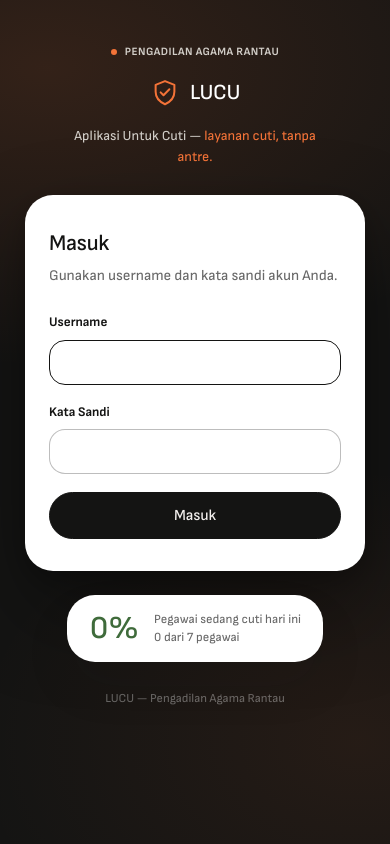
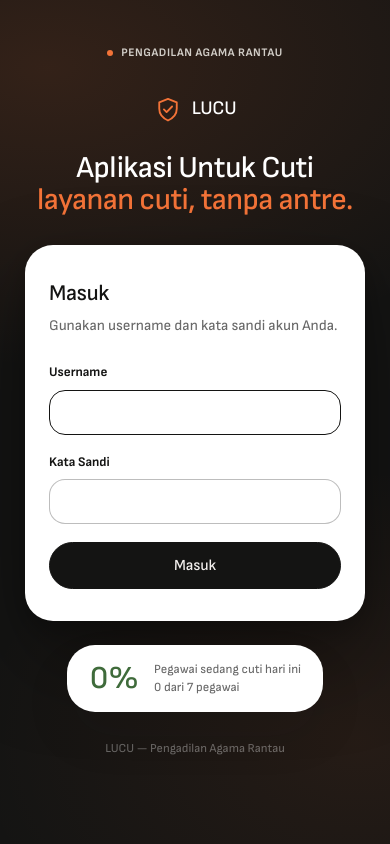
Before and after one commit to hermawan2412/LUCU, a PHP site: page / in a window 390 px wide. Run offline with PHP 8.4, Linux system fonts and the light colour scheme; data comes from the database, SQL or seed files in the repository; data that the repository does not hold is empty.

Commit message:
fix: judul login diperbesar jadi headline, posisi diperbaiki
User minta judul login lebih gede + posisi lebih baik. Ganti dari
caption kecil (.login-tagline, ~0.86rem) jadi headline penuh
(.login-title, clamp 2rem-3rem) - APP_FULL_NAME + tagline, posisinya
digeser dari nempel pojok kiri-atas ke center-vertikal sisi kiri biar
sejajar sama kartu, bukan keliatan kayak footnote kepinggirin.

Bug ketangkep pas verifikasi screenshot: headline segede itu di posisi
center-vertikal-kiri TABRAKAN sama kartu login yang posisinya
true-center (justify-content:center) - kelihatan jelas di lebar 1440px,
huruf terakhir 'Cuti' ketutup kartu. Diperbaiki dengan geser kartu ke
kanan (.login-shell justify-content:flex-end + padding 7vw) bukan
true-center, jadi ada 2 zona jelas kiri(judul)/kanan(kartu) tanpa balik
ke split-panel keras. Breakpoint stack (mobile) dinaikin dari 720px ke
960px buat jaga margin aman di lebar sedang.

Diuji visual di 3 lebar (1440/1000/500px) - gak ada overlap di
manapun, headline w/ text-wrap:balance kebentuk 2 baris rapi.

Co-Authored-By: Claude Sonnet 5 <noreply@anthropic.com>
Claude-Session: https://claude.ai/code/session_01XJh5pLuXcwbyETWpgZzFYP

```diff
--- a/assets/css/app.css
+++ b/assets/css/app.css
@@ -128,30 +128,31 @@ a { color: var(--link-blue); }
     var(--ink);
   display: flex;
   align-items: center;
-  justify-content: center;
-  padding: 32px;
+  justify-content: flex-end;
+  padding: 32px 7vw;
 }
 
 .login-topleft {
   position: absolute;
-  top: 36px;
-  left: 40px;
-  max-width: 320px;
+  top: 50%;
+  left: 6vw;
+  transform: translateY(-50%);
+  max-width: 400px;
 }
 
-.login-topleft .brand-mark .wordmark { color: #fff; font-size: 1.35rem; }
+.login-topleft .brand-mark { margin-top: 18px; }
+.login-topleft .brand-mark .wordmark { color: #fff; font-size: 1.2rem; }
 .login-topleft .brand-mark svg { color: var(--signal-light); }
 
 .login-topleft .badge {
   display: inline-flex;
   align-items: center;
   gap: 8px;
-  font-size: 0.7rem;
+  font-size: 0.72rem;
   font-weight: 700;
-  letter-spacing: 0.04em;
+  letter-spacing: 0.05em;
   text-transform: uppercase;
   color: var(--dust);
-  margin-bottom: 10px;
 }
 
 .login-topleft .badge::before {
@@ -163,15 +164,20 @@ a { color: var(--link-blue); }
   display: inline-block;
 }
 
-.login-tagline {
-  color: var(--dust);
-  font-size: 0.86rem;
-  font-weight: 450;
-  margin: 10px 0 0;
-  line-height: 1.5;
+.login-title {
+  color: #fff;
+  font-size: clamp(2rem, 3.6vw, 3rem);
+  font-weight: 500;
+  line-height: 1.08;
+  letter-spacing: -0.02em;
+  margin: 20px 0 0;
+  text-wrap: balance;
 }
 
-.login-tagline em { font-style: normal; color: var(--signal-light); }
+.login-title em {
+  font-style: normal;
+  color: var(--signal-light);
+}
 
 .login-stat {
   display: flex;
@@ -217,13 +223,13 @@ a { color: var(--link-blue); }
   box-shadow: 0 40px 90px rgba(0, 0, 0, 0.35), 0 8px 24px rgba(0, 0, 0, 0.2);
 }
 
-@media (max-width: 720px) {
+@media (max-width: 960px) {
   .login-shell { display: block; padding: 40px 20px; }
 
-  .login-topleft { position: static; max-width: none; text-align: center; margin: 0 0 28px; }
+  .login-topleft { position: static; transform: none; max-width: none; text-align: center; margin: 0 0 28px; }
   .login-topleft .badge { display: flex; justify-content: center; margin-bottom: 12px; }
   .login-topleft .brand-mark { justify-content: center; }
-  .login-tagline { max-width: 32ch; margin: 10px auto 0; }
+  .login-title { max-width: 36ch; margin: 20px auto 0; font-size: clamp(1.9rem, 6vw, 2.6rem); }
 
   .login-card { margin: 0 auto; max-width: 340px; padding: 32px 24px; }
   .login-stat-floating { position: static; margin: 24px auto 0; max-width: 340px; }
@@ -310,7 +316,7 @@ a { color: var(--link-blue); }
   color: rgba(255, 255, 255, 0.35);
 }
 
-@media (max-width: 720px) {
+@media (max-width: 960px) {
   .login-footer { position: static; margin-top: 28px; }
 }
 
--- a/index.php
+++ b/index.php
@@ -20,8 +20,8 @@ $statCuti = cuti_statistik_hari_ini($db);
   <div class="login-shell">
     <div class="login-topleft">
       <span class="badge"><?= e(APP_INSTANSI) ?></span>
-      <div class="brand-mark"><?= brand_mark_svg(30) ?><span class="wordmark"><?= e(APP_NAME) ?></span></div>
-      <p class="login-tagline"><?= e(APP_FULL_NAME) ?> &mdash; <em>layanan cuti, tanpa antre.</em></p>
+      <div class="brand-mark"><?= brand_mark_svg(28) ?><span class="wordmark"><?= e(APP_NAME) ?></span></div>
+      <h1 class="login-title"><?= e(APP_FULL_NAME) ?><br><em>layanan cuti, tanpa antre.</em></h1>
     </div>
 
     <div class="login-card">
```
